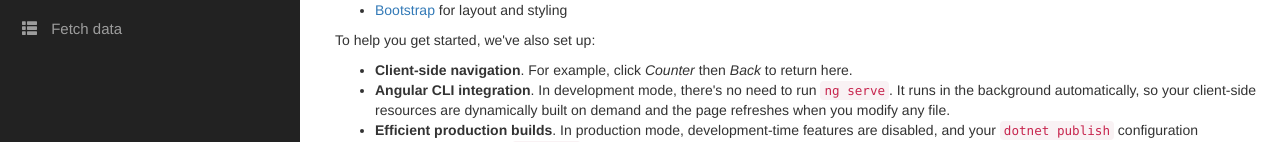
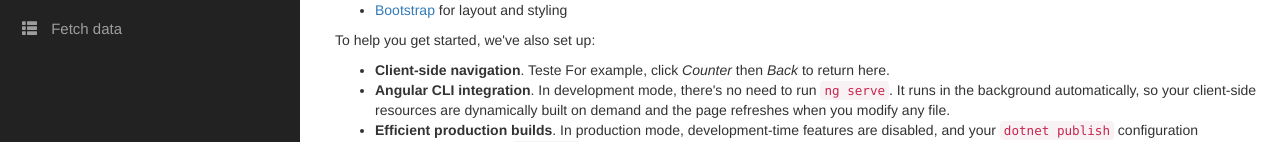
Before and after one commit to lgmalpelli/ContinuousIntegrationAppService, an Angular app in the folder ContinuousIntegration/ClientApp/: page / in a window 1280 px wide. Shown: the part 140-282 px from the top of the page. Built offline with nearby package versions, Linux system fonts and the light colour scheme.

Commit message:
Update home.component.html

```diff
--- a/ContinuousIntegration/ClientApp/src/app/home/home.component.html
+++ b/ContinuousIntegration/ClientApp/src/app/home/home.component.html
@@ -7,7 +7,7 @@
 </ul>
 <p>To help you get started, we've also set up:</p>
 <ul>
-  <li><strong>Client-side navigation</strong>. For example, click <em>Counter</em> then <em>Back</em> to return here.</li>
+  <li><strong>Client-side navigation</strong>.  Teste For example, click <em>Counter</em> then <em>Back</em> to return here.</li>
   <li><strong>Angular CLI integration</strong>. In development mode, there's no need to run <code>ng serve</code>. It runs in the background automatically, so your client-side resources are dynamically built on demand and the page refreshes when you modify any file.</li>
   <li><strong>Efficient production builds</strong>. In production mode, development-time features are disabled, and your <code>dotnet publish</code> configuration automatically invokes <code>ng build</code> to produce minified, ahead-of-time compiled JavaScript files.</li>
 </ul>
```
